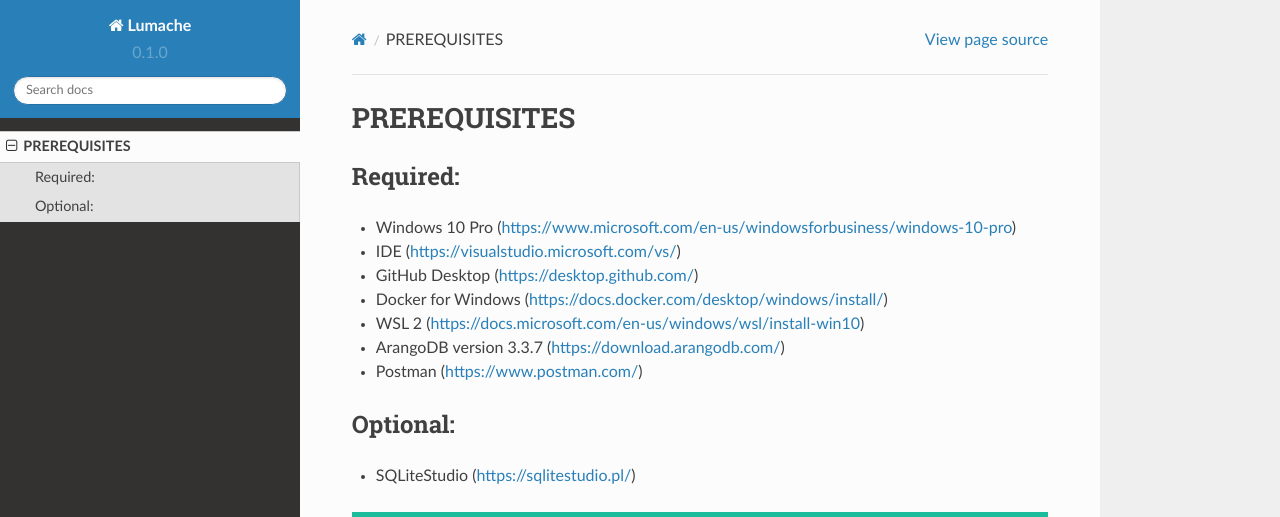
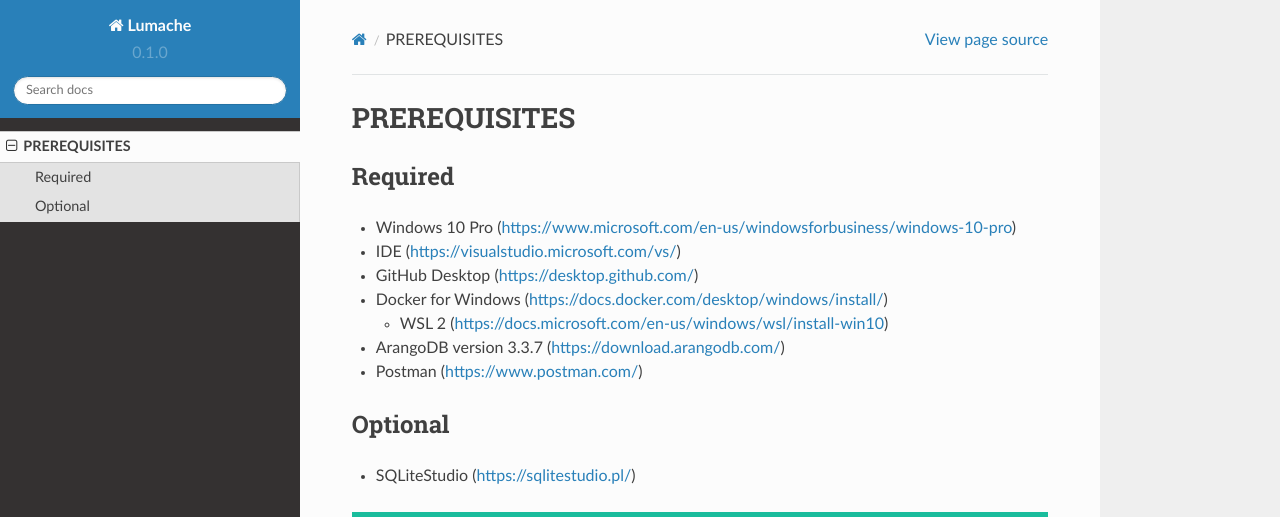
Before and after one commit to erwintayag/avatar-server-docs, a Sphinx documentation site: the page built from docs/source/prerequisites.rst, in a window 1280 px wide. Shown: the top 517 px of the page. Built offline with Sphinx 7.4.7 and the Read the Docs theme 2.0.0, drawn with Linux system fonts in a browser that asks for light colours; pages that are not in the unit, such as notebooks, are missing from menus; part of the change alters nothing that is shown.

```diff
--- a/docs/source/prerequisites.rst
+++ b/docs/source/prerequisites.rst
@@ -2,17 +2,19 @@ PREREQUISITES
 =============
 
 
-Required:
+Required
 ---------
 * Windows 10 Pro (https://www.microsoft.com/en-us/windowsforbusiness/windows-10-pro)
 * IDE (https://visualstudio.microsoft.com/vs/)
 * GitHub Desktop (https://desktop.github.com/)
 * Docker for Windows (https://docs.docker.com/desktop/windows/install/)
-* WSL 2 (https://docs.microsoft.com/en-us/windows/wsl/install-win10)
+
+  * WSL 2 (https://docs.microsoft.com/en-us/windows/wsl/install-win10)
+
 * ArangoDB version 3.3.7 (https://download.arangodb.com/)
 * Postman (https://www.postman.com/)
 
-Optional:
+Optional
 ---------
 * SQLiteStudio (https://sqlitestudio.pl/)
 
```
